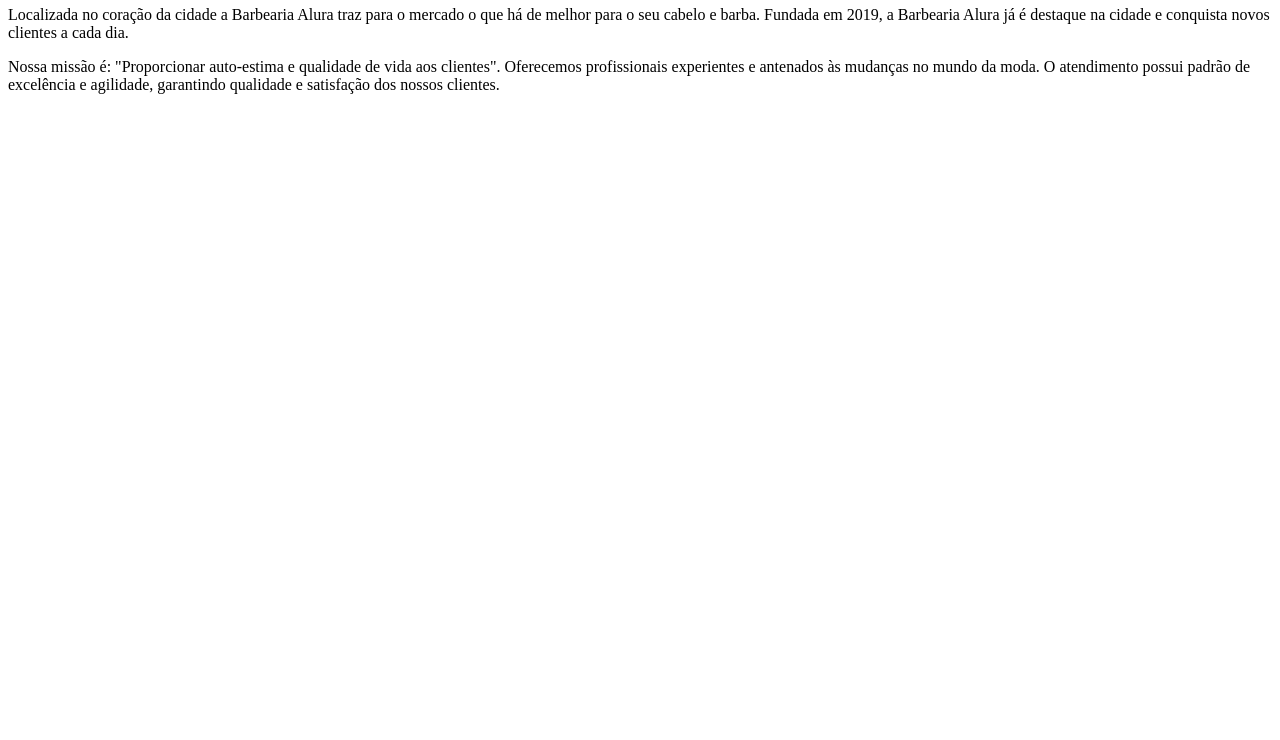
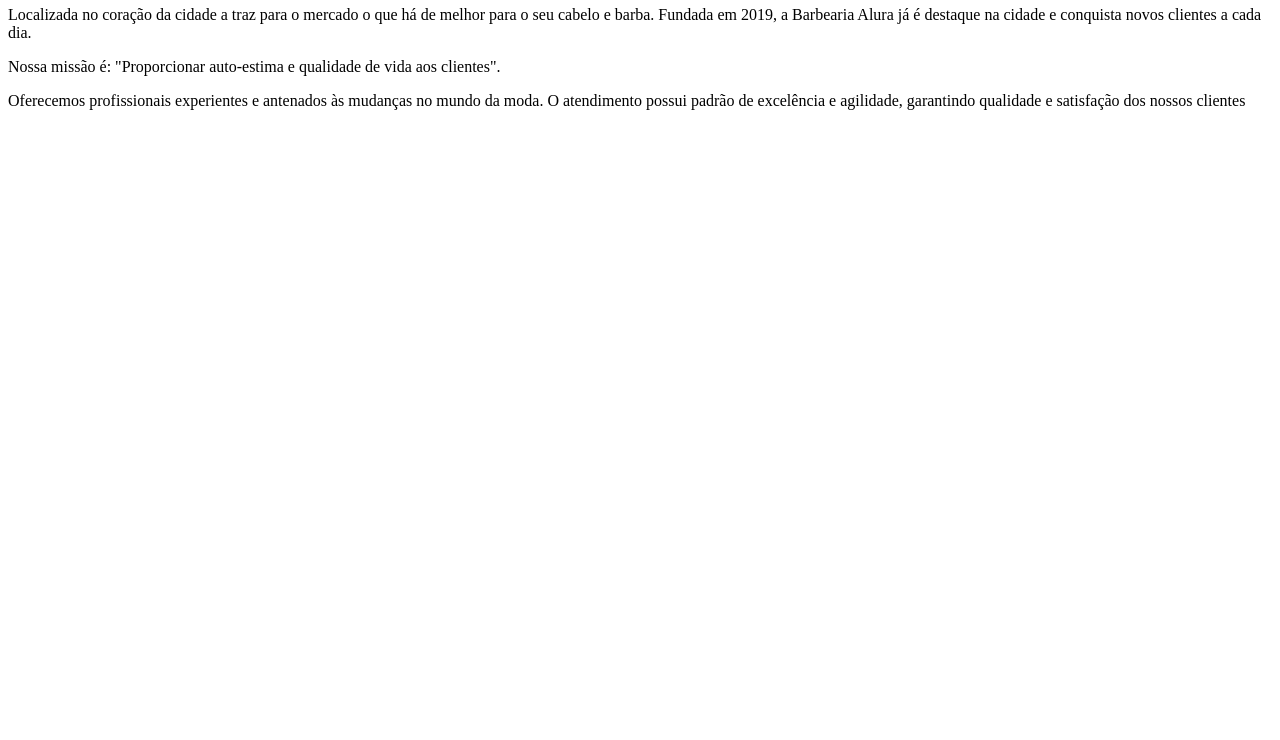
Before and after one commit to diogo1222/aula-de-programacao, a plain HTML site: page INDEX.html in a window 1280 px wide. Shown: the part 60-800 px from the top of the page. Drawn offline with Linux system fonts and the light colour scheme.

Commit message:
Add files via upload

```diff
--- a/INDEX.html
+++ b/INDEX.html
@@ -1,6 +1,6 @@
 <h1>Sobre a Barbearia Alura</h1>
-<p>Localizada no coração da cidade a Barbearia Alura traz para o mercado o que há de melhor para o seu cabelo e barba. Fundada em 2019, a Barbearia Alura já é destaque na cidade e conquista novos clientes a cada dia.</p>
+<p>Localizada no coração da cidade a <barbearia Alura<p/> traz para o mercado o que há de melhor para o seu cabelo e barba. Fundada em 2019, a Barbearia Alura já é destaque na cidade e conquista novos clientes a cada dia.</p>
 
-Nossa missão é: "Proporcionar auto-estima e qualidade de vida aos clientes".
+<p>Nossa missão é: "Proporcionar auto-estima e qualidade de vida aos clientes".</p>
 
-Oferecemos profissionais experientes e antenados às mudanças no mundo da moda. O atendimento possui padrão de excelência e agilidade, garantindo qualidade e satisfação dos nossos clientes.
+<p>Oferecemos profissionais experientes e antenados às mudanças no mundo da moda. O atendimento possui padrão de excelência e agilidade, garantindo qualidade e satisfação dos nossos clientes</p>
```
